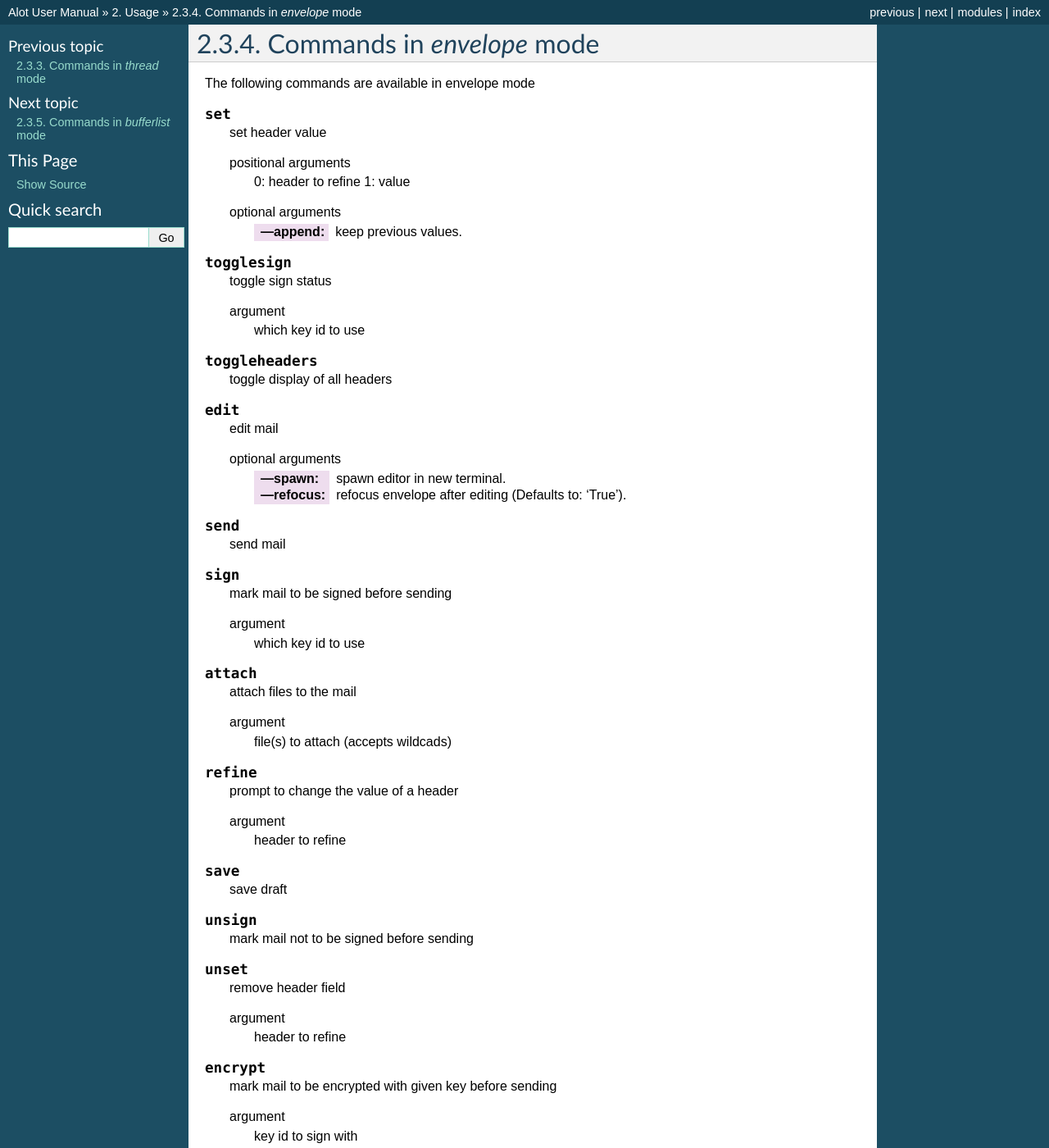
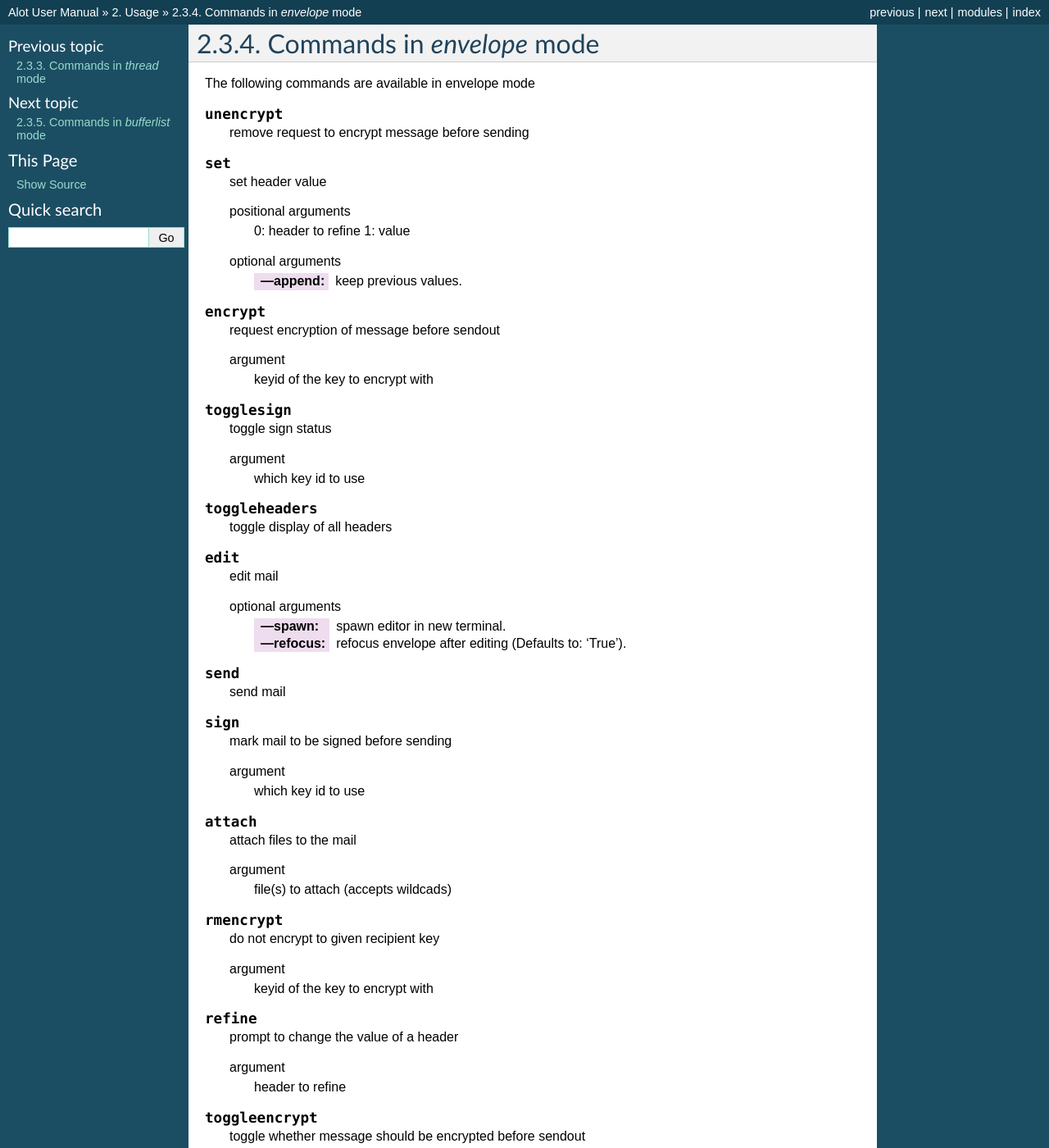
Before and after one commit to pazz/alot, a Sphinx documentation site: the page built from docs/source/usage/modes/envelope.rst, in a window 1280 px wide and 1400 px high. Shown: the whole window at 82% size. Built offline with Sphinx 7.4.7, drawn with Linux system fonts in a browser that asks for light colours; some of the changed text lies outside the part shown.

Commit message:
docs update

```diff
--- a/docs/source/usage/modes/envelope.rst
+++ b/docs/source/usage/modes/envelope.rst
@@ -4,6 +4,13 @@
 Commands in `envelope` mode
 ---------------------------
 The following commands are available in envelope mode
+
+.. _cmd.envelope.unencrypt:
+
+.. describe:: unencrypt
+
+    remove request to encrypt message before sending
+
 
 .. _cmd.envelope.set:
 
@@ -18,6 +25,16 @@ The following commands are available in envelope mode
 
     optional arguments
         :---append: keep previous values.
+
+.. _cmd.envelope.encrypt:
+
+.. describe:: encrypt
+
+    request encryption of message before sendout
+
+    argument
+        keyid of the key to encrypt with
+
 
 .. _cmd.envelope.togglesign:
 
@@ -73,6 +90,16 @@ The following commands are available in envelope mode
         file(s) to attach (accepts wildcads)
 
 
+.. _cmd.envelope.rmencrypt:
+
+.. describe:: rmencrypt
+
+    do not encrypt to given recipient key
+
+    argument
+        keyid of the key to encrypt with
+
+
 .. _cmd.envelope.refine:
 
 .. describe:: refine
@@ -81,6 +108,16 @@ The following commands are available in envelope mode
 
     argument
         header to refine
+
+
+.. _cmd.envelope.toggleencrypt:
+
+.. describe:: toggleencrypt
+
+    toggle whether message should be encrypted before sendout
+
+    argument
+        keyid of the key to encrypt with
 
 
 .. _cmd.envelope.save:
@@ -105,18 +142,3 @@ The following commands are available in envelope mode
 
     argument
         header to refine
-
-.. _cmd.envelope.encrypt:
-
-.. describe:: encrypt
-
-    mark mail to be encrypted with given key before sending
-
-    argument
-        key id to sign with
-
-.. _cmd.envelope.unencrypt:
-
-.. describe:: unencrypt
-
-    mark mail not to be encrypted
```
